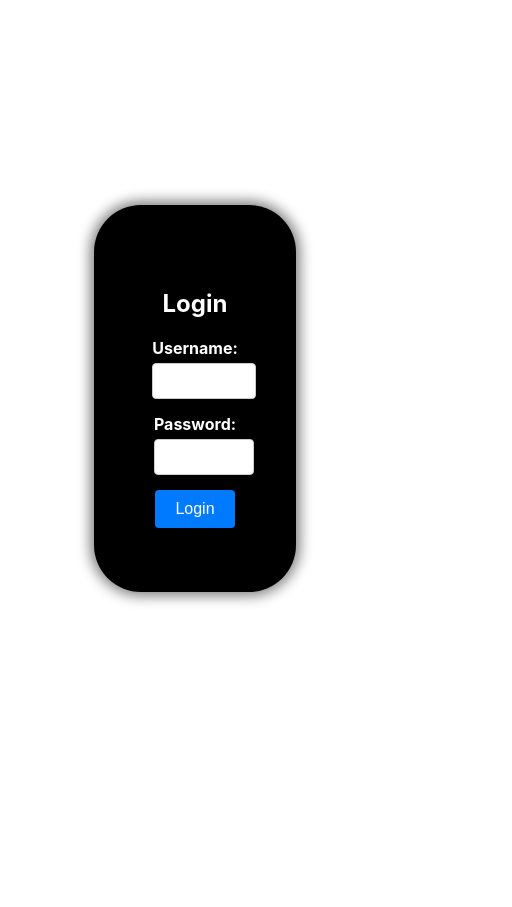
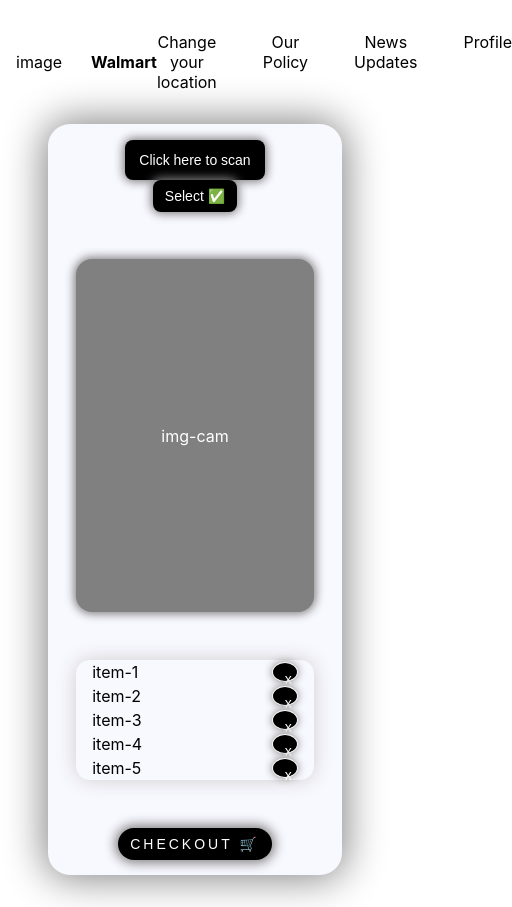
Before and after one commit to Sreejavastar/Wali, a React (Create React App) app: page /service1 in a window 390 px wide. Shown: the whole page, 512 px wide, since content can reach past the window. Before the commit the page ends 844 px from the top, so only its background shows below. Built offline with nearby package versions, Linux system fonts and the light colour scheme.

Commit message:
The basic ui, loginpage, locationpage and the services are created

```diff
--- a/src/App.js
+++ b/src/App.js
@@ -1,27 +1,20 @@
 import React from 'react';
-// import { BrowserRouter as Router, Route, Routes } from 'react-router-dom'; // Import Routes
+import { BrowserRouter as Router, Route, Routes } from 'react-router-dom';
 import LoginPage from './components/LoginPage';
-
-// import logo from './logo.svg';
-import './App.css';
+import NewPage from './components/newpage'; // Import NewPage component
+import Service1 from './components/service1'; // Import NewPage component
 
 function App() {
   return (
-    // <Router>
-    //   <Routes>
-    //     <Route path="/login" component={LoginPage} />
-    //     {/* <Route path="/main" component={MainPage} />
-    //     <Route path="/option1" component={Option1Page} />
-    //     <Route path="/option2" component={Option2Page} />
-    //     <Route path="/option3" component={Option3Page} /> */}
-    //   </  Routes>
-    // </Router>
-    <div>
-    <LoginPage/>
-
-    </div>
+    <Router>
+      <Routes>
+        <Route path="/" element={<LoginPage />} />
+        <Route path="/newpage" element={<NewPage />} /> {/* Define the route for NewPage */}
+        <Route path="/service1" element={<Service1 />} /> {/* Define the route for NewPage */}
+      </Routes>
+    </Router>
   );
-
 }
 
+
 export default App;
--- a/src/components/LoginPage.js
+++ b/src/components/LoginPage.js
@@ -2,6 +2,7 @@
 import React, { useState } from 'react';
 import { Link } from 'react-router-dom';
 import './LoginPage.css'
+
 const LoginPage = () => {
   const [username, setUsername] = useState('');
   const [password, setPassword] = useState('');
@@ -49,7 +50,7 @@ const LoginPage = () => {
       <button onClick={handleLogin}>Login</button>
     </div>
     <p>
-    {/* Don't have an account? <Link to="/newpage">Click here</Link> to go to the new page. */}
+    Don't have an account? <Link to="/newpage">Click here</Link> to go to the new page.
     </p>
     </div>
   );
--- /dev/null
+++ b/src/components/newpage.css
@@ -0,0 +1,50 @@
+*{
+    margin: 0;
+    padding: 0;
+}
+
+.parent{
+    display: flex;
+    flex-direction: column;
+    justify-content: center;
+    align-items: center;
+    height: 100vh;
+    gap: 14px;
+}
+
+.container-1{
+    display: flex;
+    flex-direction: column;
+    gap: 4rem;
+    justify-content: center;
+    align-items: center;
+    padding: 55px;
+    border: none;
+    background-color: ghostwhite;
+    box-shadow: 0px 0px 24px -5px grey;
+    border-radius: 33px;
+}
+
+.container-1 ul{
+    display: flex;
+    flex-direction: column;
+    justify-content: center;
+    align-items: center;
+    text-align: center;
+    list-style: none;
+    gap: 2rem
+}
+
+.container-1 ul li{
+    text-align: center;
+    border: 1px solid black;
+    padding: 12px 16px;
+    border-radius: 22px;
+    background-color: black;
+    box-shadow: 0px 0px 12px 2px grey;
+}
+
+.container-1 ul li a{
+    text-decoration: none;
+    color: white;
+}
--- /dev/null
+++ b/src/components/newpage.js
@@ -0,0 +1,23 @@
+import React, { useState } from 'react';
+import { Link } from 'react-router-dom';
+import './newpage.css';
+
+const newpage = () => {
+  return (
+    <div className='parent'>
+      <div className='container-1'>
+        <span className='heading'>Choose your Walmart Location</span>
+        <ul>
+          <li><Link to="/service1">Walmart location - 1</Link></li>
+          <li><Link to="/service2">Walmart location - 2</Link></li>
+          <li><Link to="/service3">Walmart location - 3</Link></li>
+          <li><Link to="/service4">Walmart location - 4</Link></li>
+
+        </ul>
+      </div>
+
+    </div>
+  );
+}
+
+export default newpage
--- /dev/null
+++ b/src/components/service.css
@@ -0,0 +1,281 @@
+* {
+    margin: 0;
+    padding: 0;
+}
+
+.parent1 {
+    max-width: 1024px;
+    margin-left: 19rem;
+    margin-top: 2rem;
+}
+
+/* Add media query for screens smaller than 768px (typical tablet size) */
+@media (max-width: 768px) {
+    .parent1 {
+      margin-left: 1rem;
+      margin-right: 1rem;
+    }
+  }
+
+  @media (max-width: 390px) and (max-height: 844px) {
+    .parent1 {
+      margin-left: 1rem;
+      margin-right: 1rem;
+    }
+  }
+
+
+
+.Navbar {
+    display: flex;
+    justify-content: space-between;
+    align-items: center;
+    text-align: center;
+}
+
+.logo-head {
+    display: flex;
+    gap: 29px;
+}
+
+.options {
+    display: flex;
+    justify-content: center;
+    align-items: center;
+    align-content: center;
+}
+
+.options ul {
+    display: flex;
+    gap: 46px;
+    list-style: none;
+}
+
+.options ul li{
+    align-items: center;
+}
+
+.options ul li a{
+    text-decoration: none;
+    color: black;
+}
+
+.content{
+    max-width: 806px;
+    background: ghostwhite;
+    box-shadow: 0px 0px 40px 3px grey;
+    border-radius: 22px;
+    padding: 20px 20px;
+    margin: 12px 90px;
+    margin-top: 5rem;
+    display: flex;
+    flex-direction: column;
+    justify-content: center;
+    align-items: center;
+    gap: 3rem;
+    /* height: 70vh; */
+}
+.first-row{
+    display: flex;
+    justify-content: space-between;
+    width: 92%;
+    position: relative;
+    top: 1px;
+}
+
+.btn-1{
+    padding: 12px 14px;
+    background-color: black;
+    color: white;
+    border: none;
+    box-shadow: 0px 0px 10px 2px gray;
+    border-radius: 8px;
+    display: flex;
+    justify-content: center;
+    align-items: center;
+    text-align: center;
+}
+.selection{
+    padding: 12px 38px;
+    background-color: black;
+    color: white;
+    border: none;
+    box-shadow: 0px 0px 10px 2px gray;
+    border-radius: 8px;
+    display: flex;
+    justify-content: center;
+    align-items: center;
+    text-align: center;
+    gap: 10px;
+}
+
+.camera-scan{
+    width: 40%;
+    background-color: gray;
+    height: 353px;
+    display: flex;
+    flex-direction: column;
+    justify-content: center;
+    align-items: center;
+    color: white;
+    border-radius: 16px;
+    box-shadow: 0px 0px 10px 2px gray;
+}
+
+.list{
+    width: 40%;
+    display: flex;
+    flex-direction: column;
+    justify-content: center;
+    align-items: center;
+    box-shadow: 0px 0px 19px 1px lightgray;
+    border-radius: 14px;
+    gap: 28px;
+}
+
+.list ul{
+    width: 100%;
+    list-style-type: none;
+}
+.list ul li{
+    text-align: center;
+    display: flex;
+    justify-content: space-between;
+    align-items: center;
+    padding: 2px 16px;;
+}
+.list ul li a{
+    text-decoration: none;
+}
+/* .list ul  */
+.btn-2{
+    padding: 12px 26px;
+    display: flex;
+    justify-content: center;
+    align-items: center;
+    text-align: center;
+    background-color: black;
+    color: white;
+    border: none;
+    border-radius: 27px;
+    box-shadow: 0px 0px 12px 3px gray;
+    letter-spacing: 3px;
+}
+.del{
+    padding: 2px;
+    height: 20px;
+    width: 20px;
+    border: 1px solid white;
+    background-color: black;
+    color: white;
+    border-radius: 50%;
+    /* padding-bottom: 15px; */
+    text-align: center;
+    box-shadow: 0px 0px 8px 0px grey;
+}
+
+
+/* Add media query for screens smaller than 768px (typical tablet size) */
+@media (max-width: 768px) {
+    .content {
+      margin: 2rem;
+      padding: 15px;
+    }
+
+    .btn-1,
+    .selection,
+    .btn-2,
+    .del {
+      padding: 8px 12px;
+      font-size: 14px;
+    }
+
+    .first-row {
+      flex-direction: column;
+      align-items: center;
+    }
+
+    .camera-scan,
+    .list {
+      width: 90%;
+    }
+
+    .camera-scan,
+    .list ul li {
+      text-align: center;
+    }
+  }
+
+  .first-row {
+    display: flex;
+    justify-content: space-between;
+    width: 92%;
+    position: relative;
+    top: 1px;
+  }
+
+  .btn-1 {
+    padding: 12px 14px;
+    background-color: black;
+    color: white;
+    border: none;
+    box-shadow: 0px 0px 10px 2px gray;
+    border-radius: 8px;
+    display: flex;
+    justify-content: center;
+    align-items: center;
+    text-align: center;
+  }
+
+
+  /* Add media query for screens with a maximum width of 390px and a maximum height of 844px */
+@media (max-width: 390px) and (max-height: 844px) {
+    .content {
+      margin: 2rem;
+      padding: 15px;
+    }
+
+    .btn-1,
+    .selection,
+    .btn-2,
+    .del {
+      padding: 8px 12px;
+      font-size: 14px;
+    }
+
+    .first-row {
+      flex-direction: column;
+      align-items: center;
+    }
+
+    .camera-scan,
+    .list {
+      width: 90%;
+    }
+
+    .camera-scan,
+    .list ul li {
+      text-align: center;
+    }
+  }
+
+  .first-row {
+    display: flex;
+    justify-content: space-between;
+    width: 92%;
+    position: relative;
+    top: 1px;
+  }
+
+  .btn-1 {
+    padding: 12px 14px;
+    background-color: black;
+    color: white;
+    border: none;
+    box-shadow: 0px 0px 10px 2px gray;
+    border-radius: 8px;
+    display: flex;
+    justify-content: center;
+    align-items: center;
+    text-align: center;
+  }
--- /dev/null
+++ b/src/components/service1.js
@@ -0,0 +1,47 @@
+import React from 'react'
+import { Link } from 'react-router-dom'
+import './service.css'
+
+const service1 = () => {
+  return (
+    <div className='parent1'>
+        <div className='Navbar'>
+            <div className='logo-head'>
+                {/* image */}
+                image
+                {/* heading */}
+              <h4>Walmart</h4>
+            </div>
+            <div className='options'>
+                <ul>
+                    <li><Link to="#">Change your location</Link></li>
+                    <li><Link to="#">Our Policy</Link></li>
+                    <li><Link to="#">News Updates</Link></li>
+                    <li><Link to="#">Profile</Link></li>
+                </ul>
+            </div>
+        </div>
+        <div className='content'>
+            <div className='first-row'>
+            <button className='btn-1'>Click here to scan</button>
+            <button className='selection'>Select ✅</button>
+            </div>
+            <div className='camera-scan'>
+                img-cam
+            </div>
+            <div className='list'>
+                <ul>
+                    <li>item-1 <button className='del'>x</button></li>
+                    <li>item-2  <button className='del'>x</button></li>
+                    <li>item-3  <button className='del'>x</button></li>
+                    <li>item-4  <button className='del'>x</button></li>
+                    <li>item-5  <button className='del'>x</button></li>
+                </ul>
+            </div>
+            <button className='btn-2'>CHECKOUT 🛒</button>
+        </div>
+    </div>
+  )
+}
+
+export default service1
```
Also changed, not shown: src/components/newpage.jsx (deleted, +0 -9 lines).
